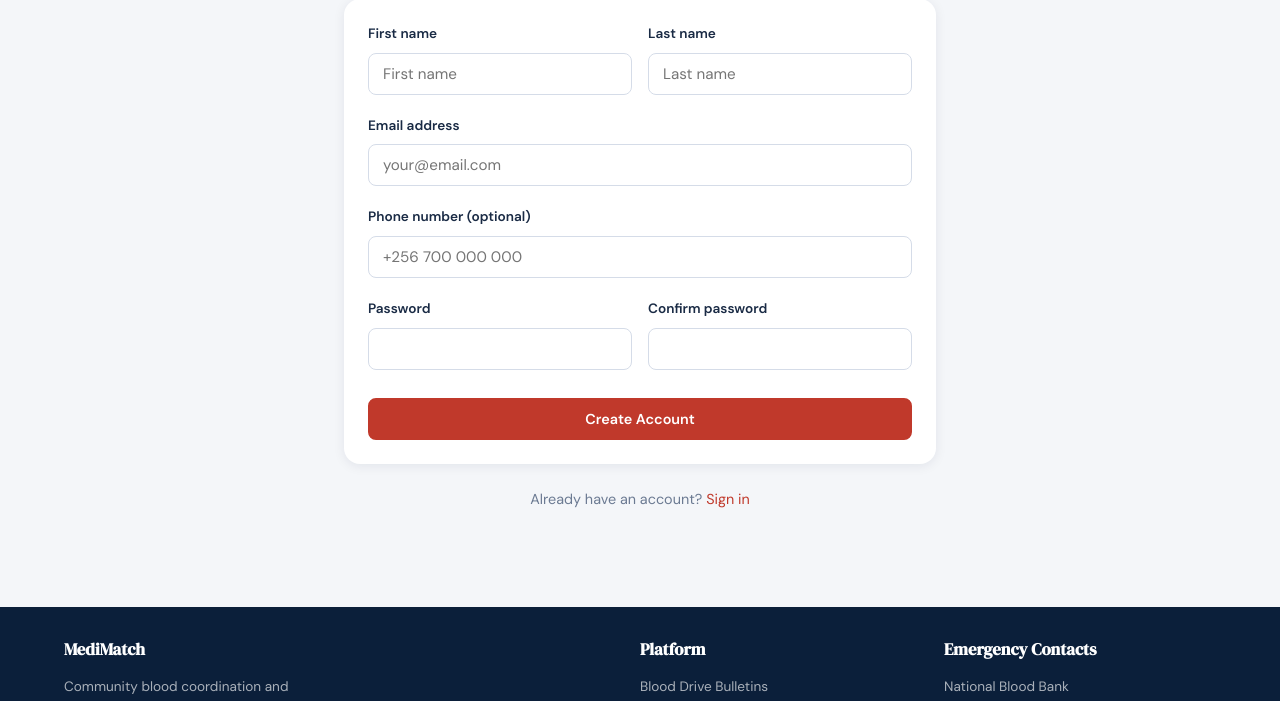
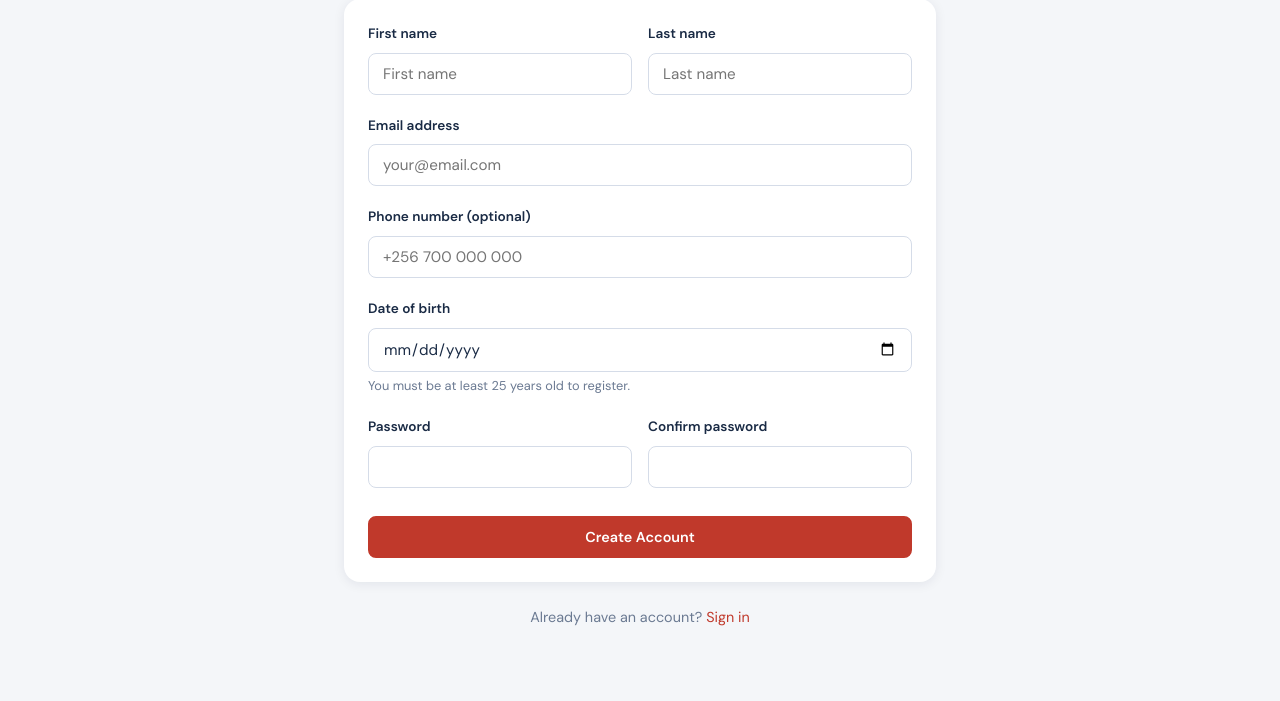
Before and after one commit to 6ixteen-16/medimatch, a Django app: page /accounts/register/ in a window 1280 px wide. Shown: the part 403-1104 px from the top of the page. Run offline with Django 5.2, Linux system fonts and the light colour scheme; some libraries are stand-ins or nearby versions.

Commit message:
Enforce minimum age of 25 on registration

```diff
--- a/apps/accounts/forms.py
+++ b/apps/accounts/forms.py
@@ -1,5 +1,6 @@
 from django import forms
 from django.contrib.auth.forms import UserCreationForm, AuthenticationForm
+from django.utils import timezone
 from .models import CustomUser
 
 
@@ -10,6 +11,12 @@ class CustomUserCreationForm(UserCreationForm):
     first_name = forms.CharField(max_length=50, widget=forms.TextInput(attrs={'placeholder': 'First name'}))
     last_name  = forms.CharField(max_length=50, widget=forms.TextInput(attrs={'placeholder': 'Last name'}))
     phone_number = forms.CharField(max_length=20, required=False, widget=forms.TextInput(attrs={'placeholder': '+256 700 000 000'}))
+    date_of_birth = forms.DateField(
+        required=True,
+        widget=forms.DateInput(attrs={'type': 'date'}),
+        label='Date of birth',
+        help_text='You must be at least 25 years old to register.',
+    )
     role = forms.ChoiceField(choices=[
         ('donor', 'Donor'),
         ('clinic_admin', 'Clinic Staff'),
@@ -18,7 +25,20 @@ class CustomUserCreationForm(UserCreationForm):
 
     class Meta:
         model = CustomUser
-        fields = ('first_name', 'last_name', 'email', 'phone_number', 'role', 'password1', 'password2')
+        fields = ('first_name', 'last_name', 'email', 'phone_number', 'date_of_birth', 'role', 'password1', 'password2')
+
+    def clean_date_of_birth(self):
+        dob = self.cleaned_data.get('date_of_birth')
+        if dob:
+            today = timezone.localdate()
+            if dob > today:
+                raise forms.ValidationError('Date of birth cannot be in the future.')
+            age = today.year - dob.year - ((today.month, today.day) < (dob.month, dob.day))
+            if age < 25:
+                raise forms.ValidationError(
+                    'You must be at least 25 years old to register on this platform.'
+                )
+        return dob
 
     def save(self, commit=True):
         user = super().save(commit=False)
--- a/templates/accounts/register.html
+++ b/templates/accounts/register.html
@@ -63,6 +63,14 @@
             {% if form.phone_number.errors %}<p class="field-error">{{ form.phone_number.errors|join:", " }}</p>{% endif %}
           </div>
 
+          <div class="form-group">
+            <label>Date of birth</label>
+            {{ form.date_of_birth }}
+            <p style="font-size:0.8rem;color:var(--color-text-muted);margin-top:4px;">{{ form.date_of_birth.help_text }}</p>
+            {% if form.date_of_birth.errors %}<p class="field-error">{{ form.date_of_birth.errors|join:", " }}</p>{% endif %}
+          </div>
+
+
           <div class="form-grid-2">
             <div class="form-group">
               <label>Password</label>
```
